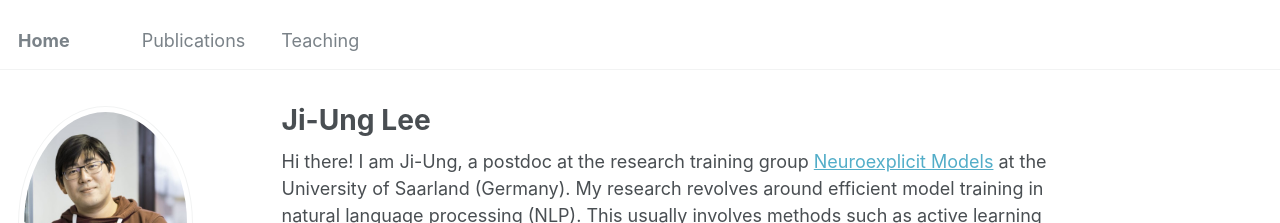
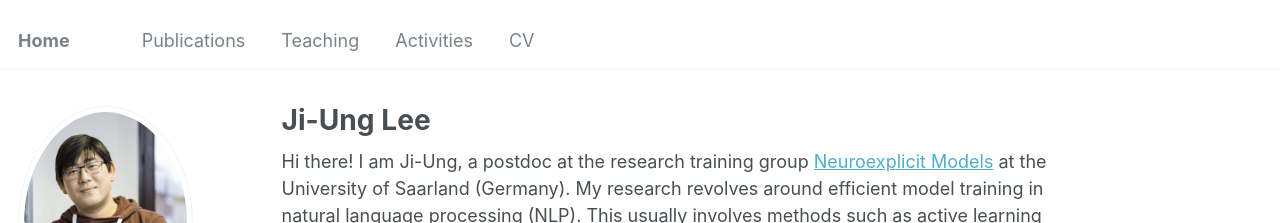
Before and after one commit to ji-ung-lee/ji-ung-lee.github.io, a Jekyll site: the page built from _pages/about.md, in a window 1280 px wide. Shown: the top 223 px of the page. Built offline with Jekyll 4.4.1, drawn with Linux system fonts in a browser that asks for light colours; some web fonts are replaced.

```diff
--- a/_data/navigation.yml
+++ b/_data/navigation.yml
@@ -5,3 +5,9 @@ main:
 
   - title: "Teaching"
     url: /teaching/
+
+  - title: "Activities"
+    url: /activities/
+
+  - title: "CV"
+    url: /teaching/
```
Also changed, not shown: _pages/teaching.md (+1 -1 lines).
